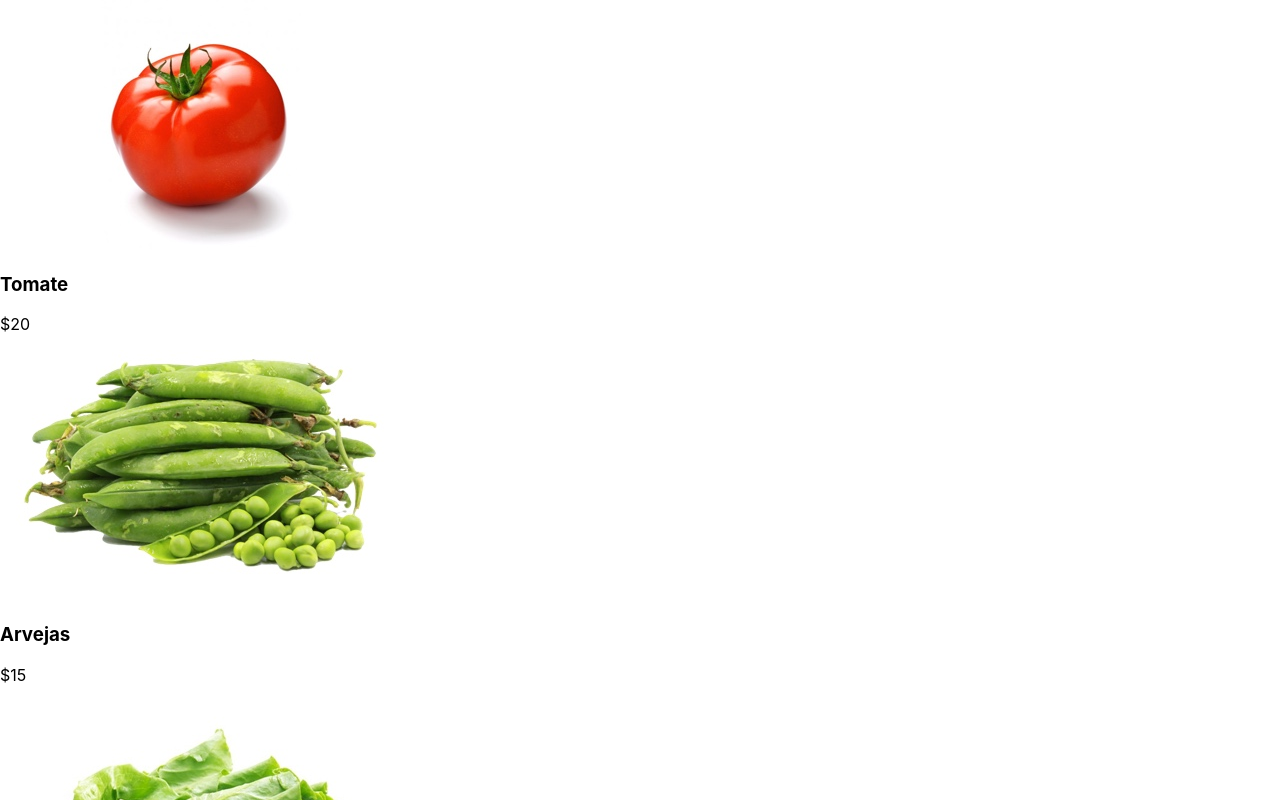
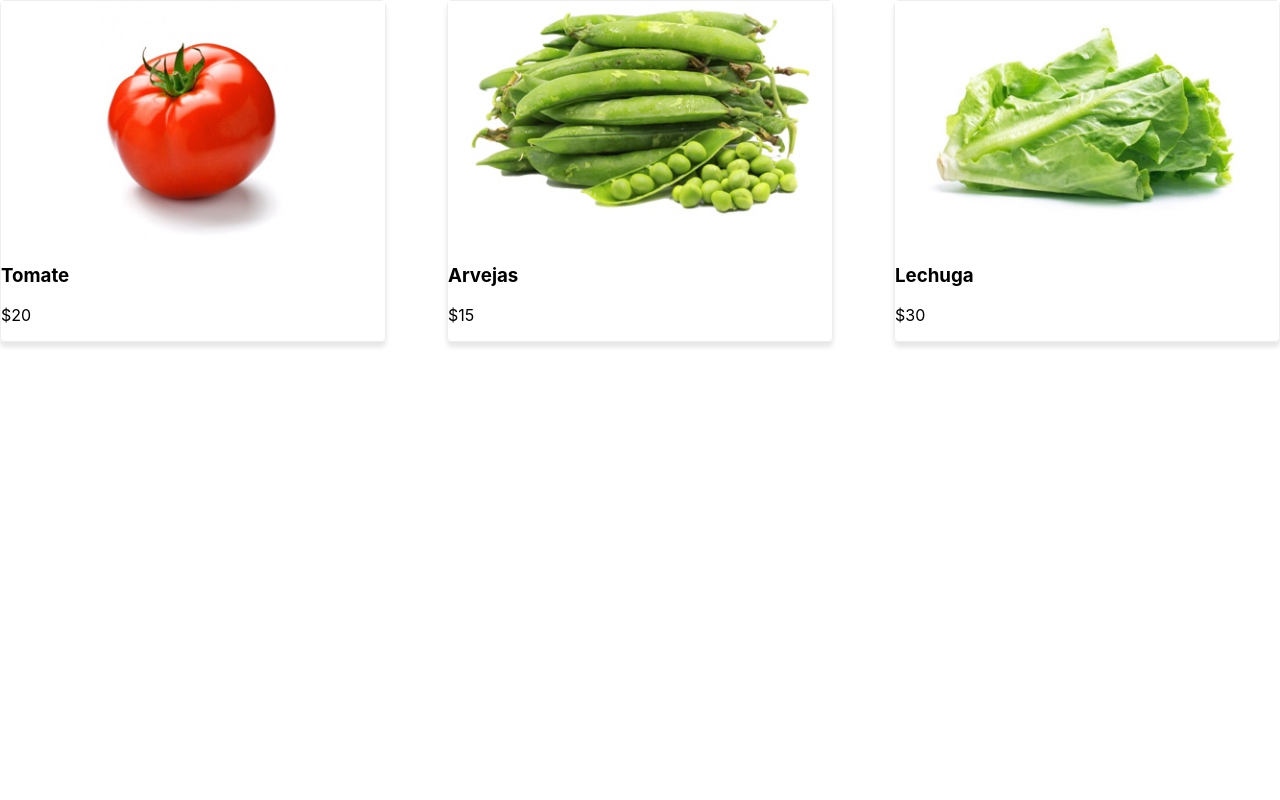
Before and after one commit to edmirgalvan01/carro-de-compras-react, a React (Create React App) app: page / in a window 1280 px wide. Shown: the top 800 px of the page. Built offline with nearby package versions, Linux system fonts and the light colour scheme.

Commit message:
Se dieron estilos a los componentes de productos y producto

```diff
--- a/src/components/Producto.js
+++ b/src/components/Producto.js
@@ -1,12 +1,25 @@
 import { Component } from 'react';
+
+const styles = {
+   producto: {
+      border: '1px solid #eee',
+      boxShadow: '0 5px 5px rgba(0, 0, 0, 0.1)',
+      width: '30%',
+      padding: '10px, 15px',
+      borderRadius: '5px',
+   },
+   img: {
+      width: '100%',
+   },
+};
 
 class Producto extends Component {
    render() {
       const { producto } = this.props;
       console.log(this.props);
       return (
-         <div>
-            <img alt={producto.name} src={producto.img} />
+         <div style={styles.producto}>
+            <img style={styles.img} alt={producto.name} src={producto.img} />
             <h3>{producto.name}</h3>
             <p>${producto.price}</p>
          </div>
--- a/src/components/Productos.js
+++ b/src/components/Productos.js
@@ -1,12 +1,20 @@
 import { Component } from 'react';
 import Producto from './Producto';
+
+const styles = {
+   productos: {
+      display: 'flex',
+      flexDirection: 'row',
+      justifyContent: 'space-between',
+   },
+};
 
 class Productos extends Component {
    render() {
       const { productos, agregarAlCarro } = this.props; //Definimos las propiedades del componente
 
       return (
-         <div>
+         <div style={styles.productos}>
             {productos.map((producto) => (
                <Producto
                   agregarAlCarro={agregarAlCarro}
```
